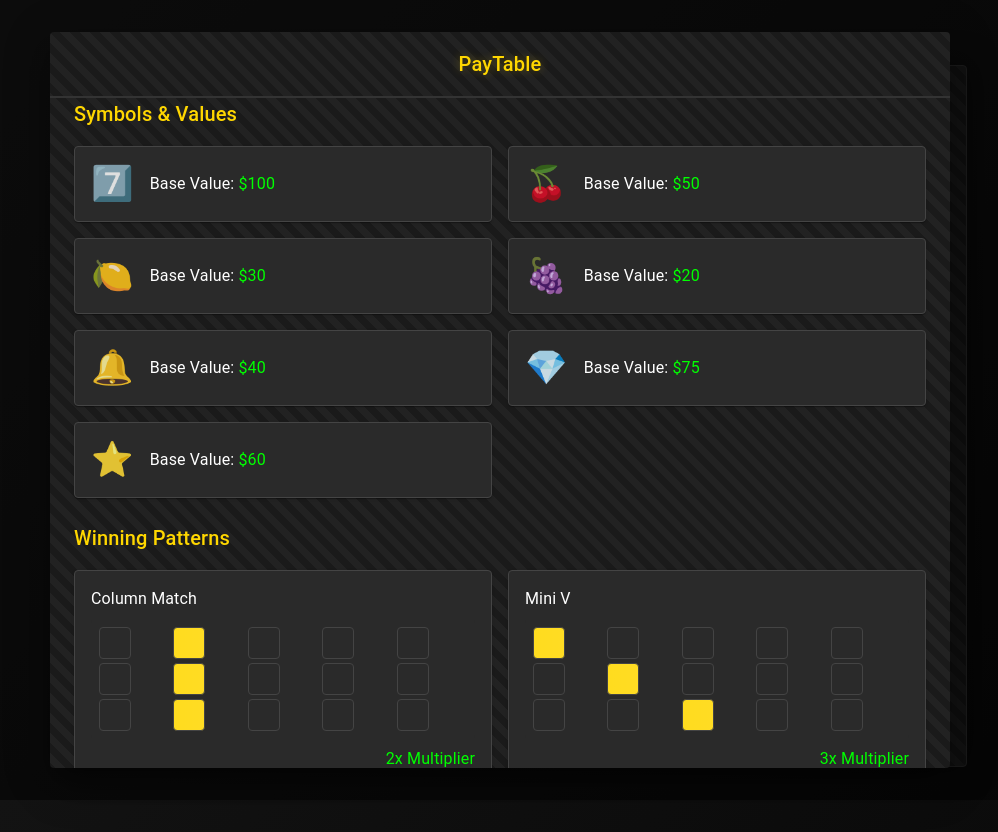
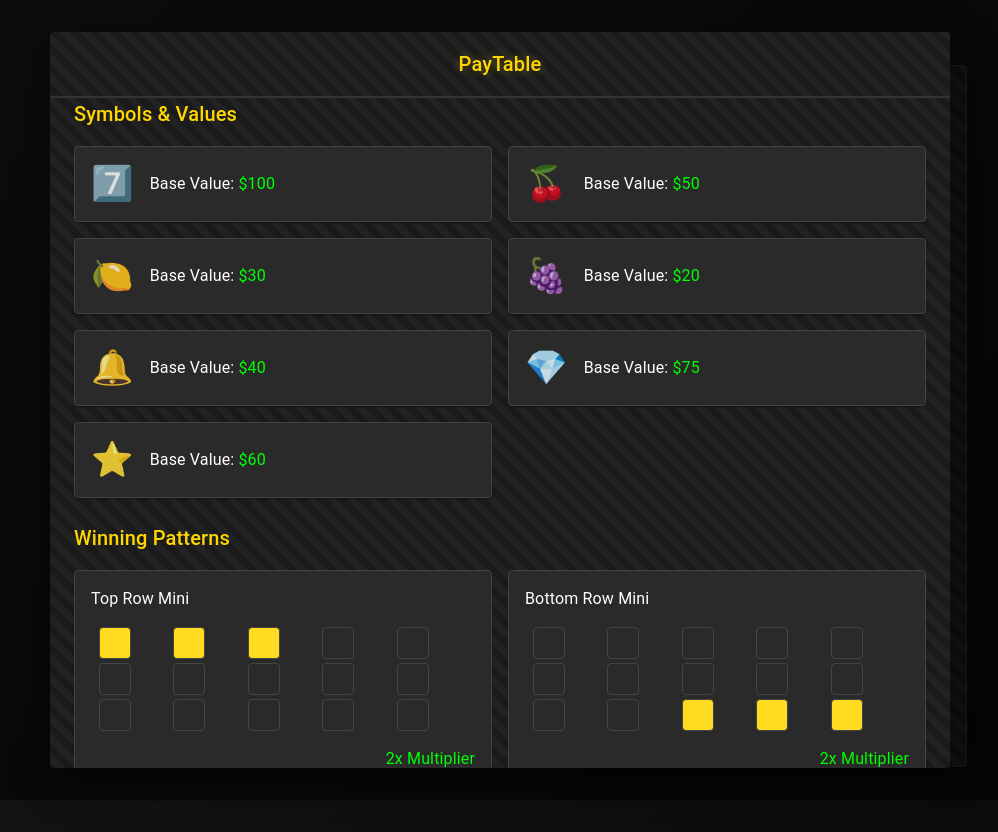
Before and after one commit to thedevtechs/kaiperez.com, a Next.js app: page /projects/slots in a window 1280 px wide. Both pictures are taken after a click on the button "PAYTABLE". Shown: the top 832 px of the page, without its empty margins (140-1138 px from the left). Built offline with nearby package versions, Linux system fonts and the light colour scheme.

Commit message:
WOrking good

```diff
--- a/components/PayTable.tsx
+++ b/components/PayTable.tsx
@@ -7,9 +7,10 @@ import {
   Paper,
   Typography,
   Box,
+  Tooltip,
 } from '@mui/material';
 import { styled, keyframes } from '@mui/material/styles';
-import { Symbol, WinPattern } from '../types';
+import { Symbol, WinPattern } from '../pages/projects/types';
 
 interface PayTableProps {
   open: boolean;
@@ -30,7 +31,6 @@ const StyledPatternBox = styled(Box)(({ theme }) => ({
   padding: '8px',
   backgroundColor: '#2a2a2a',
   borderRadius: theme.shape.borderRadius,
-  position: 'relative',
   '& .pattern-cell': {
     width: '30px',
     height: '30px',
@@ -42,49 +42,23 @@ const StyledPatternBox = styled(Box)(({ theme }) => ({
     backgroundImage: 'linear-gradient(90deg, transparent, rgba(255,255,255,0.3), transparent)',
     backgroundSize: '1000px 100%',
     animation: `${shimmer} 2s infinite linear`,
-  }
+  },
 }));
 
-const PayTable: React.FC<PayTableProps> = ({ open, onClose, symbols, patterns }) => {
-  return (
-    <Dialog
-      open={open}
-      onClose={onClose}
-      maxWidth="md"
-      fullWidth
-      PaperProps={{
-        sx: {
-          backgroundColor: '#1a1a1a',
-          backgroundImage: 'linear-gradient(45deg, #1a1a1a 25%, #222 25%, #222 50%, #1a1a1a 50%, #1a1a1a 75%, #222 75%, #222 100%)',
-          backgroundSize: '20px 20px',
-        }
-      }}
-    >
-      <DialogTitle sx={{
-        color: '#ffd700',
-        textAlign: 'center',
-        borderBottom: '2px solid #333',
-        textShadow: '0 0 10px rgba(255,215,0,0.3)'
-      }}>
-        PayTable
-      </DialogTitle>
-      <DialogContent>
-        <Grid container spacing={3}>
-          <Grid item xs={12}>
-            <Typography variant="h6" sx={{ color: '#ffd700', mb: 2 }}>
-              Symbols & Values
-            </Typography>
+const SymbolsDisplay: React.FC<{ symbols: Symbol[] }> = ({ symbols }) => (
   <Grid container spacing={2}>
     {symbols.map((symbol) => (
       <Grid item xs={6} key={symbol.id}>
-                  <Paper sx={{
+        <Paper
+          sx={{
             p: 2,
             backgroundColor: '#2a2a2a',
             border: '1px solid #444',
             display: 'flex',
             alignItems: 'center',
-                    gap: 2
-                  }}>
+            gap: 2,
+          }}
+        >
           <Typography variant="h4">{symbol.icon}</Typography>
           <Box>
             <Typography sx={{ color: '#fff' }}>
@@ -95,25 +69,26 @@ const PayTable: React.FC<PayTableProps> = ({ open, onClose, symbols, patterns })
       </Grid>
     ))}
   </Grid>
-          </Grid>
+);
 
-          <Grid item xs={12}>
-            <Typography variant="h6" sx={{ color: '#ffd700', mb: 2 }}>
-              Winning Patterns
-            </Typography>
+const PatternsDisplay: React.FC<{ patterns: WinPattern[] }> = ({ patterns }) => (
   <Grid container spacing={2}>
     {patterns.map((pattern) => (
       <Grid item xs={12} md={6} key={pattern.name}>
-                  <Paper sx={{
+        <Paper
+          sx={{
             p: 2,
             backgroundColor: '#2a2a2a',
-                    border: '1px solid #444'
-                  }}>
-                    <Typography sx={{ color: '#fff', mb: 1 }}>
-                      {pattern.name}
-                    </Typography>
+            border: '1px solid #444',
+          }}
+        >
+          <Tooltip title={`Win with this pattern!`} placement="top" arrow>
+            <Typography sx={{ color: '#fff', mb: 1 }}>{pattern.name}</Typography>
+          </Tooltip>
           <StyledPatternBox>
-                      {Array(15).fill(null).map((_, idx) => {
+            {Array(15)
+              .fill(null)
+              .map((_, idx) => {
                 const row = Math.floor(idx / 5);
                 const col = idx % 5;
                 const isHighlighted = pattern.pattern.some(
@@ -127,17 +102,63 @@ const PayTable: React.FC<PayTableProps> = ({ open, onClose, symbols, patterns })
                 );
               })}
           </StyledPatternBox>
-                    <Typography sx={{
+          <Typography
+            sx={{
               color: '#00ff00',
               mt: 1,
-                      textAlign: 'right'
-                    }}>
+              textAlign: 'right',
+            }}
+          >
             {pattern.multiplier}x Multiplier
           </Typography>
         </Paper>
       </Grid>
     ))}
   </Grid>
+);
+
+const PayTable: React.FC<PayTableProps> = ({ open, onClose, symbols, patterns }) => {
+  return (
+    <Dialog
+      open={open}
+      onClose={onClose}
+      maxWidth="md"
+      fullWidth
+      PaperProps={{
+        sx: {
+          backgroundColor: '#1a1a1a',
+          backgroundImage:
+            'linear-gradient(45deg, #1a1a1a 25%, #222 25%, #222 50%, #1a1a1a 50%, #1a1a1a 75%, #222 75%, #222 100%)',
+          backgroundSize: '20px 20px',
+        },
+      }}
+    >
+      <DialogTitle
+        sx={{
+          color: '#ffd700',
+          textAlign: 'center',
+          borderBottom: '2px solid #333',
+          textShadow: '0 0 10px rgba(255,215,0,0.3)',
+        }}
+      >
+        PayTable
+      </DialogTitle>
+      <DialogContent>
+        <Grid container spacing={3}>
+          {/* Symbols Section */}
+          <Grid item xs={12}>
+            <Typography variant="h6" sx={{ color: '#ffd700', mb: 2 }}>
+              Symbols & Values
+            </Typography>
+            <SymbolsDisplay symbols={symbols} />
+          </Grid>
+
+          {/* Patterns Section */}
+          <Grid item xs={12}>
+            <Typography variant="h6" sx={{ color: '#ffd700', mb: 2 }}>
+              Winning Patterns
+            </Typography>
+            <PatternsDisplay patterns={patterns} />
           </Grid>
         </Grid>
       </DialogContent>
--- a/components/slots/NearWinsOverlay.tsx
+++ b/components/slots/NearWinsOverlay.tsx
@@ -20,14 +20,21 @@ const fadeInOutAnimation = keyframes`
 `;
 
 const NearWinsOverlay: React.FC<NearWinsOverlayProps> = ({ nearWins, open, onClose }) => {
-  console.log('NearWinsOverlay props:', { nearWins, open });
-
   useEffect(() => {
     if (open && nearWins.length > 0) {
+      // Play sound when overlay opens
+      const audio = new Audio('/sounds/near_win.mp3');
+      audio.volume = 0.3;
+      audio.play().catch(error => console.warn('Error playing near win sound:', error));
+
       const timer = setTimeout(() => {
         onClose();
-      }, 3000);
-      return () => clearTimeout(timer);
+      }, 4000);
+      return () => {
+        clearTimeout(timer);
+        audio.pause();
+        audio.currentTime = 0;
+      };
     }
   }, [open, onClose, nearWins]);
 
--- /dev/null
+++ b/components/slots/PreLoader.tsx
@@ -0,0 +1,60 @@
+import React from 'react';
+import { Box, Typography } from '@mui/material';
+import { keyframes } from '@mui/material/styles';
+import CasinoIcon from '@mui/icons-material/Casino';
+
+const spin = keyframes`
+  0% { transform: rotate(0deg); }
+  100% { transform: rotate(360deg); }
+`;
+
+const shimmer = keyframes`
+  0% { opacity: 0.3; }
+  50% { opacity: 1; }
+  100% { opacity: 0.3; }
+`;
+
+const PreLoader: React.FC = () => {
+  return (
+    <Box
+      sx={{
+        position: 'fixed',
+        top: 0,
+        left: 0,
+        right: 0,
+        bottom: 0,
+        backgroundColor: '#1a1a1a',
+        backgroundImage: 'linear-gradient(45deg, #1a1a1a 25%, #222 25%, #222 50%, #1a1a1a 50%, #1a1a1a 75%, #222 75%, #222 100%)',
+        backgroundSize: '20px 20px',
+        display: 'flex',
+        flexDirection: 'column',
+        alignItems: 'center',
+        justifyContent: 'center',
+        zIndex: 9999,
+      }}
+    >
+      <CasinoIcon
+        sx={{
+          fontSize: '4rem',
+          color: '#ffd700',
+          animation: `${spin} 2s linear infinite`,
+          mb: 2,
+        }}
+      />
+      <Typography
+        variant="h4"
+        sx={{
+          color: '#ffd700',
+          fontFamily: '"Press Start 2P", cursive',
+          textAlign: 'center',
+          animation: `${shimmer} 1.5s ease-in-out infinite`,
+          textShadow: '2px 2px 4px rgba(0,0,0,0.5)',
+        }}
+      >
+        Loading Slots...
+      </Typography>
+    </Box>
+  );
+};
+
+export default PreLoader;
--- a/components/slots/StyledComponents.tsx
+++ b/components/slots/StyledComponents.tsx
@@ -62,6 +62,12 @@ export const StyledSlotSymbol = styled(Box)<{ state: 'spinning' | 'stopping' | '
       backgroundColor: '#3a2700',
       border: '2px solid #ffd700',
       animation: `${blinkingBorder} 1.5s infinite`,
+    },
+
+    '&.near-winning': {
+      backgroundColor: '#2a2a2a',
+      border: '2px solid #ff9100',
+      animation: `${blinkingBorder} 1.5s infinite`,
     }
   })
 );
--- a/pages/projects/constants.ts
+++ b/pages/projects/constants.ts
@@ -30,57 +30,23 @@ export interface Symbol {
   ] as const;
 
   export const WIN_PATTERNS = [
+    { pattern: [[0, 0], [0, 1], [0, 2]], multiplier: 2, name: 'Top Row Mini' },
+    { pattern: [[2, 2], [2, 3], [2, 4]], multiplier: 2, name: 'Bottom Row Mini' },
+    { pattern: [[0, 2], [1, 2], [2, 2]], multiplier: 3, name: 'Middle Column Mini' },
 
-    { pattern: [[0, 1], [1, 1], [2, 1]], multiplier: 2, name: 'Column Match' }, // Vertical win
+    { pattern: [[0, 0], [0, 1], [0, 2], [0, 3], [0, 4]], multiplier: 5, name: 'Top Line' },
+    { pattern: [[2, 0], [2, 1], [2, 2], [2, 3], [2, 4]], multiplier: 5, name: 'Bottom Line' },
+    { pattern: [[1, 0], [1, 1], [1, 2], [1, 3], [1, 4]], multiplier: 10, name: 'Middle Line' },
 
-    { pattern: [[0, 0], [1, 1], [2, 2]], multiplier: 3, name: 'Mini V' }, // New smaller pattern
-    {
-      pattern: [[0,0], [0,1], [0,2], [0,3], [0,4]],
-      multiplier: 5,
-      name: 'Top Line'
-    },
-    {
-      pattern: [[2,0], [2,1], [2,2], [2,3], [2,4]],
-      multiplier: 5,
-      name: 'Bottom Line'
-    },
-    {
-      pattern: [[1,0], [1,1], [1,2], [1,3], [1,4]],
-      multiplier: 10,
-      name: 'Middle Line'
-    },
-    { pattern: [[2, 0], [1, 1], [0, 2], [1, 3], [2, 4]], multiplier: 12, name: 'Zigzag' }, // Engaging mid-range win
+    { pattern: [[0, 0], [1, 1], [2, 2]], multiplier: 5, name: 'Mini V' },
+    { pattern: [[2, 0], [1, 1], [0, 2], [1, 3], [2, 4]], multiplier: 10, name: 'Zigzag' },
+    { pattern: [[0, 0], [1, 1], [2, 2], [1, 3], [0, 4]], multiplier: 15, name: 'V Pattern' },
+    { pattern: [[2, 0], [1, 1], [0, 2], [1, 3], [2, 4]], multiplier: 15, name: 'Inverted V' },
 
-    {
-      pattern: [[0,0], [1,1], [2,2], [1,3], [0,4]],
-      multiplier: 15,
-      name: 'V Pattern'
-    },
-    {
-      pattern: [[2,0], [1,1], [0,2], [1,3], [2,4]],
-      multiplier: 15,
-      name: 'Inverted V'
-    },
-    {
-      pattern: [[0,0], [0,1], [0,2], [1,2], [2,2]],
-      multiplier: 20,
-      name: 'L Pattern'
-    },
-    {
-      pattern: [[0,0], [1,0], [2,0], [1,1], [0,2]],
-      multiplier: 25,
-      name: 'Z Pattern'
-    },
-    {
-      pattern: [[0,0], [1,0], [2,0], [2,1], [2,2]],
-      multiplier: 30,
-      name: 'Reverse L'
-    },
-    {
-      pattern: [[0,0], [0,1], [1,1], [2,1], [2,2]],
-      multiplier: 35,
-      name: 'Lightning'
-    },
+    { pattern: [[0, 0], [0, 1], [0, 2], [1, 2], [2, 2]], multiplier: 20, name: 'L Pattern' },
+    { pattern: [[0, 0], [1, 0], [2, 0], [1, 1], [0, 2]], multiplier: 25, name: 'Z Pattern' },
+    { pattern: [[0, 0], [1, 0], [2, 0], [2, 1], [2, 2]], multiplier: 20, name: 'Reverse L' },
+    { pattern: [[0, 0], [0, 1], [1, 1], [2, 1], [2, 2]], multiplier: 25, name: 'Lightning' },
   ] as const;
 
   export const REEL_COUNT = 5;
```
Also changed, not shown: pages/projects/slots.tsx (+117 -35 lines). Lines whose indentation alone changed are shown as unchanged.
